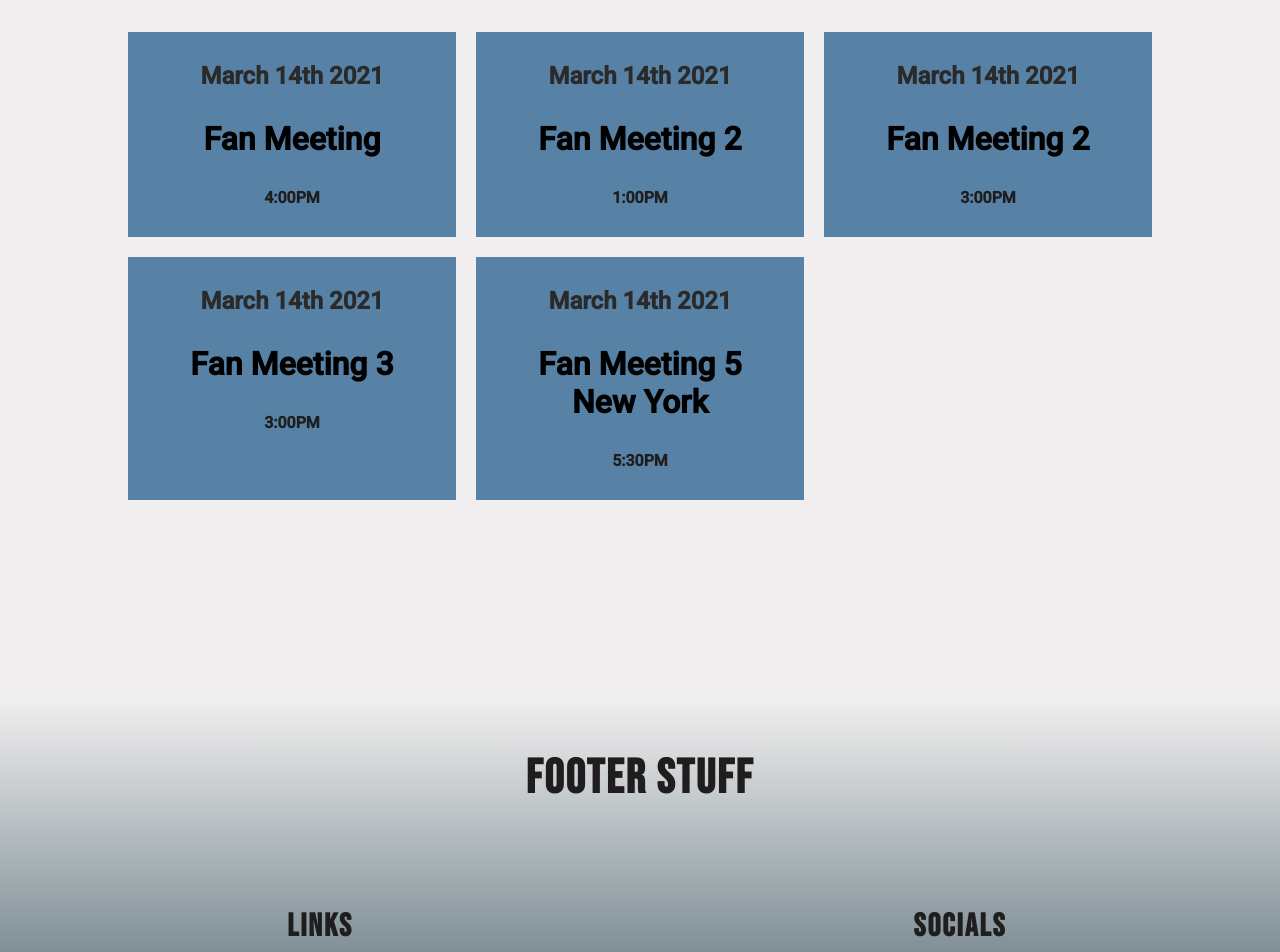
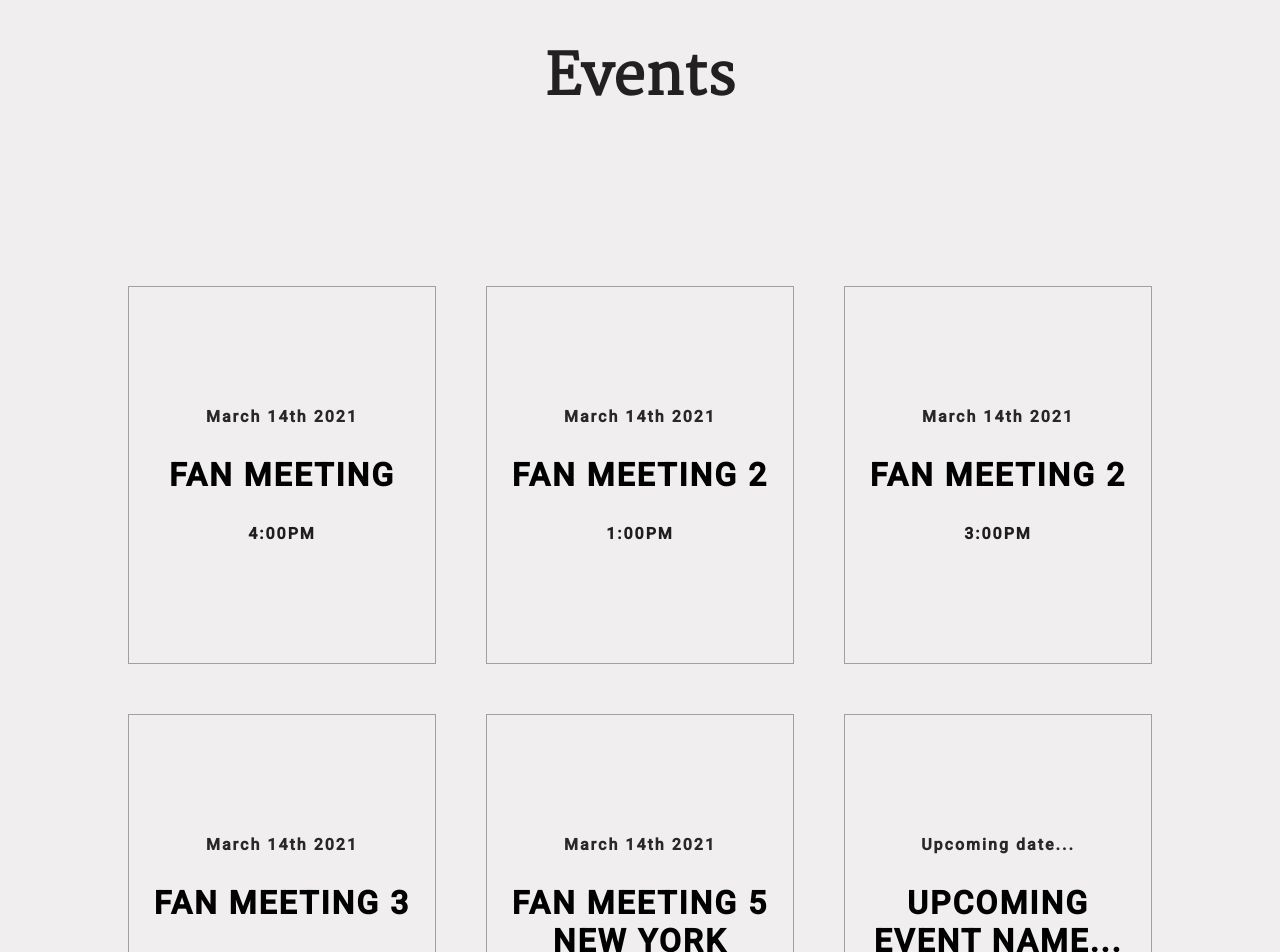
Before and after one commit to Andarus-1994/BlogDesign, a Vue app: page /events in a window 1280 px wide. Shown: the part 240-1192 px from the top of the page. Built offline with nearby package versions, Linux system fonts and the light colour scheme; what vue-kinesis would draw is missing.

Commit message:
re-stylized Events page

```diff
--- a/src/components/eventsContent.vue
+++ b/src/components/eventsContent.vue
@@ -5,6 +5,12 @@
 
       <p>{{ event.name }}</p>
       <h3>{{ event.hour }}</h3>
+    </div>
+    <div class="event">
+      <h2>Upcoming date...</h2>
+
+      <p>Upcoming event name...</p>
+      <h3>Upcoming time...</h3>
     </div>
   </div>
 </template>
@@ -60,26 +66,38 @@ export default {
 .eventsContent {
   display: grid;
   grid-template-columns: repeat(auto-fill, minmax(300px, 1fr));
-  grid-column-gap: 20px;
-  grid-row-gap: 20px;
+  grid-column-gap: 50px;
+  grid-row-gap: 50px;
   width: 80%;
   margin: 0 auto;
-  margin-top: 50px;
+  margin-top: 20vh;
 }
 .event {
-  background: rgb(87, 129, 165);
-  padding: 30px;
+  border: 1px solid rgb(161, 160, 160);
+  padding: 120px 20px;
   text-align: center;
+  letter-spacing: 2px;
   font-family: "Roboto";
+  transition: 0.6s;
+}
+
+.event:hover {
+  background: black;
+}
+.event:hover h2,
+.event:hover p,
+.event:hover h3 {
+  color: white;
 }
 .event h2 {
-  color: rgb(43, 42, 42);
-  font-size: 1.5rem;
+  color: rgb(41, 40, 40);
+  font-size: 1rem;
 }
 .event p {
   color: black;
   font-size: 2rem;
   font-weight: 600;
+  text-transform: uppercase;
   margin: 30px 0;
 }
 
--- a/src/views/events.vue
+++ b/src/views/events.vue
@@ -1,5 +1,6 @@
 <template>
   <div>
+    <h1>Events</h1>
     <EventsContent />
     <homeFooter />
   </div>
@@ -22,11 +23,12 @@ export default {
 
 <style scoped>
 h1 {
-  font-family: Avenir, Helvetica, Arial, sans-serif;
+  text-align: center;
+  margin-top: 50px;
+  font-family: "Martel", serif;
+  font-size: 3.5rem;
+  color: rgb(34, 32, 32);
   -webkit-font-smoothing: antialiased;
   -moz-osx-font-smoothing: grayscale;
-  text-align: center;
-  color: #2c3e50;
-  margin-top: 140px;
 }
 </style>
```
